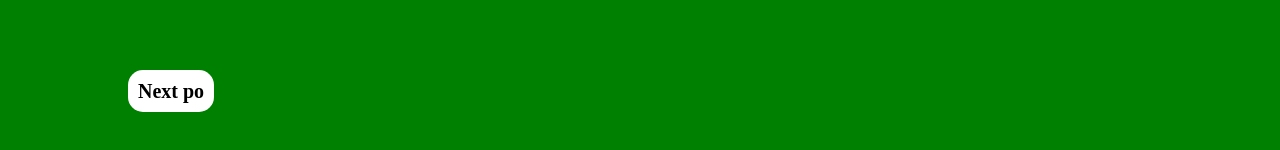
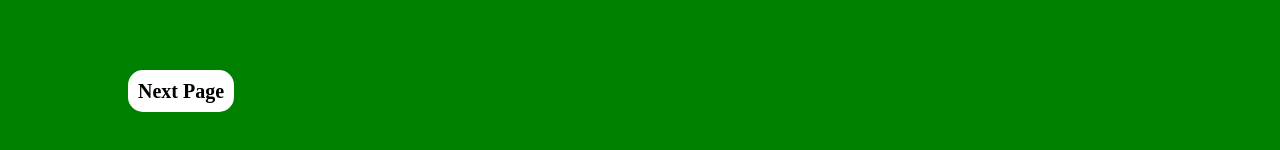
Before and after one commit to DELIGOS/2ND-SEM-ACT1-PAGE-3, a plain HTML site: page index.html in a window 1280 px wide. Shown: the part 647-797 px from the top of the page. Drawn offline with Linux system fonts and the light colour scheme.

Commit message:
Update index.html

```diff
--- a/index.html
+++ b/index.html
@@ -31,7 +31,7 @@
     <br>
     <br>
     <div class="try">
-     <p1><a href="https://deligos.github.io/2ND-SEM-ACT1-PAGE-1/" class="btn">Next po</a> </p>
+     <p1><a href="https://deligos.github.io/2ND-SEM-ACT1-PAGE-1/" class="btn">Next Page</a> </p>
 
     </div>
     </div>
```
